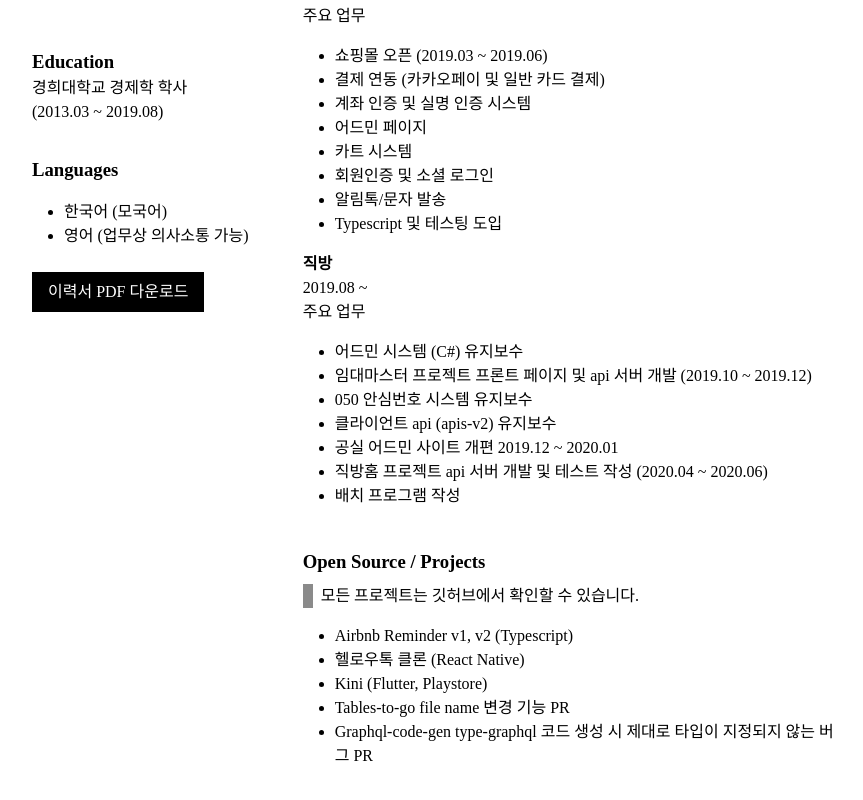
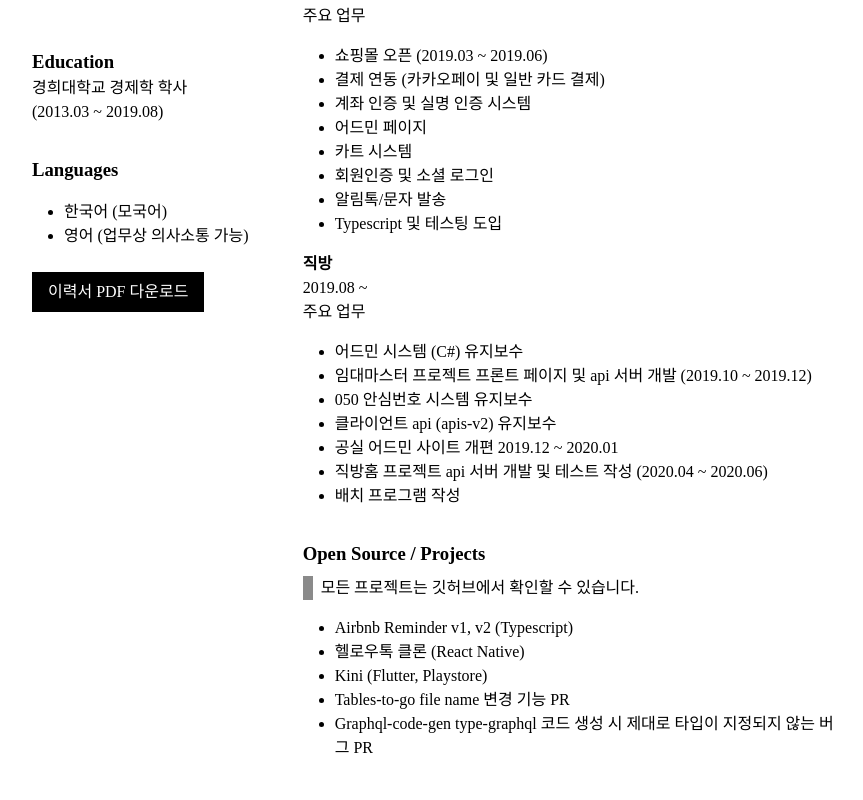
Before and after one commit to leejh3224/resume, a Vue app: page / in a window 1280 px wide. Shown: the part 394-1194 px from the top of the page, without its empty margins (202-1065 px from the left). Built offline with nearby package versions, Linux system fonts and the light colour scheme; a web font is replaced by a local one.

Commit message:
Change margin top

```diff
--- a/src/App.vue
+++ b/src/App.vue
@@ -181,7 +181,7 @@ export default {
 }
 
 .section-projects {
-  margin-top: 40px;
+  margin-top: 32px;
 }
 
 .section-projects > p:nth-of-type(1){
```
